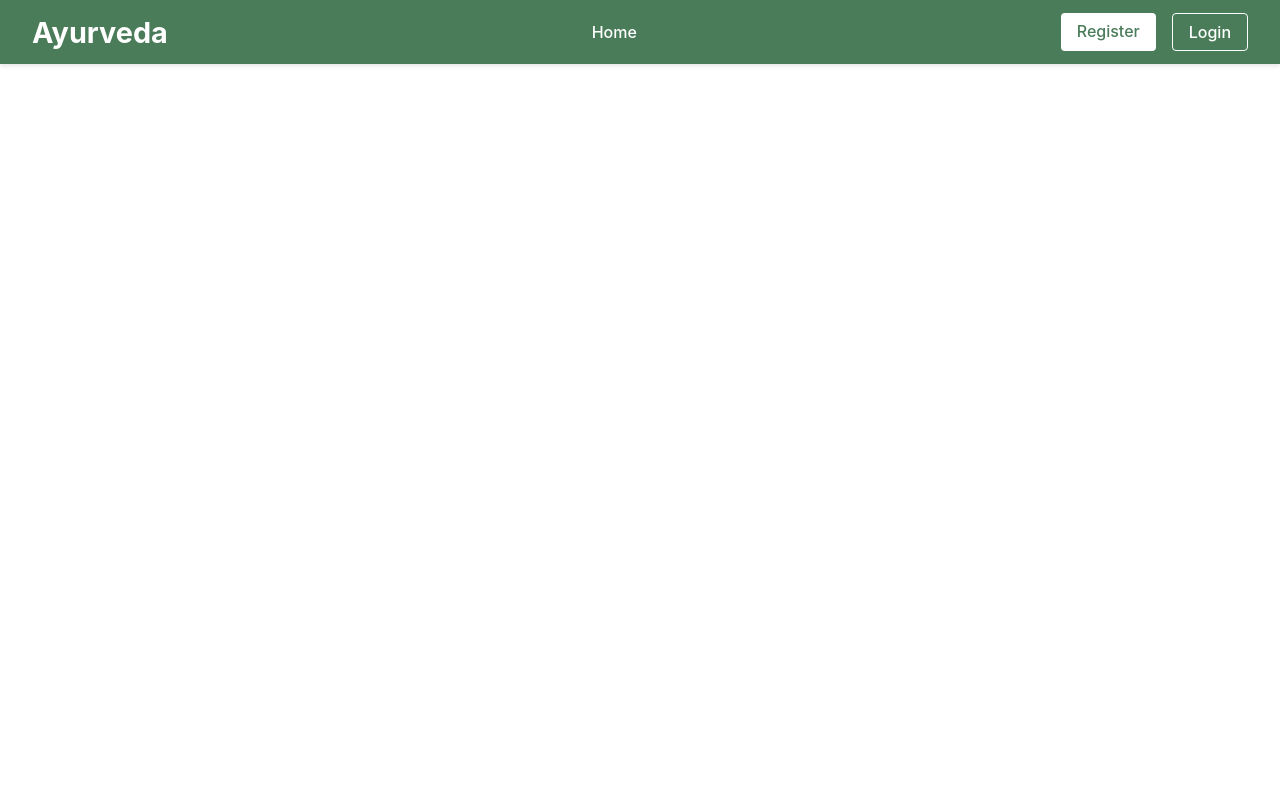
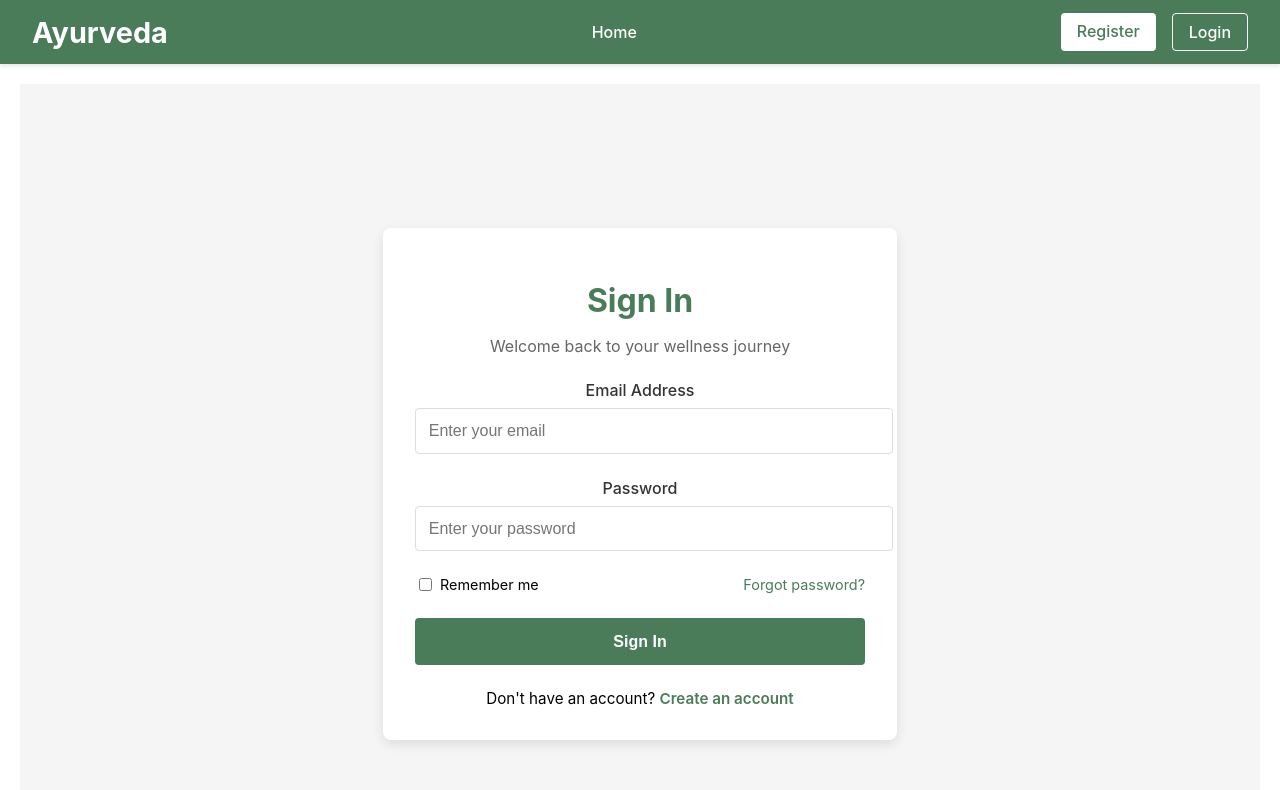
Before and after one commit to Thisun-17/Ayurvedic-Health-Assistant, a React (Create React App) app in the folder client/: page /login in a window 1280 px wide. Shown: the top 790 px of the page. Built offline with nearby package versions, Linux system fonts and the light colour scheme; no server answers.

Commit message:
feat: implement login page and enhance dosha quiz error handling

```diff
--- a/client/src/App.js
+++ b/client/src/App.js
@@ -7,6 +7,7 @@ import Profile from './pages/Profile';
 import HealthTracker from './pages/HealthTracker';
 import Practitioners from './pages/Practitioners';
 import Registration from './pages/Registration';
+import Login from './pages/Login';
 
 function App() {
   return (
@@ -20,6 +21,7 @@ function App() {
             <Route path="/tracker" element={<HealthTracker />} />
             <Route path="/practitioners" element={<Practitioners />} />
             <Route path="/register" element={<Registration />} />
+            <Route path="/login" element={<Login />} />
           </Routes>
         </main>
       </div>
--- a/client/src/components/DoshaQuiz.js
+++ b/client/src/components/DoshaQuiz.js
@@ -14,10 +14,15 @@ function DoshaQuiz() {
     const fetchQuizQuestions = async () => {
       try {
         setLoading(true);
-        const data = await doshaService.getQuizQuestions();
-        setQuestions(data);
-        // Initialize empty answers array based on number of questions
-        setAnswers(Array(data.length).fill(null));
+        const response = await doshaService.getQuizQuestions();
+        // Extract questions from the response
+        if (response && response.success && response.questions) {
+          setQuestions(response.questions);
+          // Initialize empty answers array based on number of questions
+          setAnswers(Array(response.questions.length).fill(null));
+        } else {
+          throw new Error('Invalid response format from server');
+        }
         setLoading(false);
       } catch (err) {
         setError('Failed to load quiz questions. Please try again later.');
@@ -44,8 +49,13 @@ function DoshaQuiz() {
   const submitQuiz = async (finalAnswers) => {
     try {
       setLoading(true);
-      const quizResult = await doshaService.submitQuizAnswers(finalAnswers);
-      setResult(quizResult);
+      const response = await doshaService.submitQuizAnswers(finalAnswers);
+      // Check for the proper response structure
+      if (response && response.success && response.result) {
+        setResult(response.result);
+      } else {
+        throw new Error('Invalid result format from server');
+      }
       setLoading(false);
     } catch (err) {
       setError('Failed to submit quiz. Please try again.');
@@ -60,6 +70,26 @@ function DoshaQuiz() {
     setResult(null);
   };
 
+  // Try again button handler that forces a refresh of the quiz data
+  const handleRetry = async () => {
+    setError(null);
+    setLoading(true);
+    try {
+      const response = await doshaService.getQuizQuestions();
+      if (response && response.success && response.questions) {
+        setQuestions(response.questions);
+        setAnswers(Array(response.questions.length).fill(null));
+      } else {
+        throw new Error('Invalid response format from server');
+      }
+      setLoading(false);
+    } catch (err) {
+      setError('Failed to load quiz questions. Please try again later.');
+      setLoading(false);
+      console.error('Error fetching quiz questions:', err);
+    }
+  };
+
   if (loading) {
     return (
       <div className="dosha-quiz">
@@ -72,7 +102,7 @@ function DoshaQuiz() {
     return (
       <div className="dosha-quiz">
         <div className="error">{error}</div>
-        <button onClick={() => window.location.reload()}>Retry</button>
+        <button onClick={handleRetry}>Retry</button>
       </div>
     );
   }
--- /dev/null
+++ b/client/src/pages/Login.js
@@ -0,0 +1,165 @@
+import React, { useState } from 'react';
+import { Link, useNavigate } from 'react-router-dom';
+import authService from '../services/authService';
+import '../styles/Login.css';
+
+function Login() {
+  const navigate = useNavigate();
+  const [formData, setFormData] = useState({
+    email: '',
+    password: '',
+    rememberMe: false
+  });
+
+  const [formErrors, setFormErrors] = useState({});
+  const [isSubmitting, setIsSubmitting] = useState(false);
+  const [loginError, setLoginError] = useState('');
+
+  const handleChange = (e) => {
+    const { name, value, type, checked } = e.target;
+    setFormData({
+      ...formData,
+      [name]: type === 'checkbox' ? checked : value
+    });
+
+    // Clear error when field is being edited
+    if (formErrors[name]) {
+      setFormErrors({
+        ...formErrors,
+        [name]: ''
+      });
+    }
+
+    // Clear general login error when user types
+    if (loginError) {
+      setLoginError('');
+    }
+  };
+
+  const validateForm = () => {
+    let errors = {};
+    let isValid = true;
+
+    if (!formData.email.trim()) {
+      errors.email = 'Email is required';
+      isValid = false;
+    } else if (!/\S+@\S+\.\S+/.test(formData.email)) {
+      errors.email = 'Email is invalid';
+      isValid = false;
+    }
+
+    if (!formData.password) {
+      errors.password = 'Password is required';
+      isValid = false;
+    }
+
+    setFormErrors(errors);
+    return isValid;
+  };
+
+  const handleSubmit = async (e) => {
+    e.preventDefault();
+
+    if (validateForm()) {
+      setIsSubmitting(true);
+      setLoginError('');
+
+      try {
+        // Call the login service
+        const credentials = {
+          email: formData.email,
+          password: formData.password
+        };
+
+        const response = await authService.login(credentials);
+
+        // Create userData object for localStorage
+        const userData = {
+          firstName: response.user.name.split(' ')[0] || 'User',
+          lastName: response.user.name.split(' ').slice(1).join(' ') || '',
+          email: response.user.email,
+          isAuthenticated: true
+        };
+
+        // Store user data in localStorage
+        localStorage.setItem('userData', JSON.stringify(userData));
+
+        // Redirect to profile page or home page
+        navigate('/profile');
+      } catch (error) {
+        setLoginError(error.message || 'Invalid email or password. Please try again.');
+      } finally {
+        setIsSubmitting(false);
+      }
+    }
+  };
+
+  return (
+    <div className="login-page">
+      <div className="login-container">
+        <h1>Sign In</h1>
+        <p className="subtitle">Welcome back to your wellness journey</p>
+
+        {loginError && (
+          <div className="error-alert">
+            {loginError}
+          </div>
+        )}
+
+        <form className="login-form" onSubmit={handleSubmit}>
+          <div className="form-group">
+            <label htmlFor="email">Email Address</label>
+            <input
+              type="email"
+              id="email"
+              name="email"
+              value={formData.email}
+              onChange={handleChange}
+              className={formErrors.email ? 'error' : ''}
+              placeholder="Enter your email"
+            />
+            {formErrors.email && <span className="error-message">{formErrors.email}</span>}
+          </div>
+
+          <div className="form-group">
+            <label htmlFor="password">Password</label>
+            <input
+              type="password"
+              id="password"
+              name="password"
+              value={formData.password}
+              onChange={handleChange}
+              className={formErrors.password ? 'error' : ''}
+              placeholder="Enter your password"
+            />
+            {formErrors.password && <span className="error-message">{formErrors.password}</span>}
+          </div>
+
+          <div className="form-options">
+            <div className="checkbox-container">
+              <input
+                type="checkbox"
+                id="rememberMe"
+                name="rememberMe"
+                checked={formData.rememberMe}
+                onChange={handleChange}
+              />
+              <label htmlFor="rememberMe">Remember me</label>
+            </div>
+            <Link to="/forgot-password" className="forgot-password-link">Forgot password?</Link>
+          </div>
+
+          <button type="submit" className="login-button" disabled={isSubmitting}>
+            {isSubmitting ? 'Signing In...' : 'Sign In'}
+          </button>
+        </form>
+
+        <div className="register-link">
+          Don't have an account? <Link to="/register">Create an account</Link>
+        </div>
+      </div>
+    </div>
+  );
+}
+
+export default Login;
--- /dev/null
+++ b/client/src/styles/Login.css
@@ -0,0 +1,160 @@
+.login-page {
+  display: flex;
+  justify-content: center;
+  align-items: center;
+  padding: 2rem;
+  min-height: calc(100vh - 64px); /* Adjust based on navbar height */
+  background-color: #f5f5f5;
+}
+
+.login-container {
+  width: 100%;
+  max-width: 450px;
+  padding: 2rem;
+  background-color: #fff;
+  border-radius: 8px;
+  box-shadow: 0 4px 12px rgba(0, 0, 0, 0.1);
+}
+
+.login-container h1 {
+  color: #4a7c59;
+  margin-bottom: 0.5rem;
+  text-align: center;
+}
+
+.subtitle {
+  color: #666;
+  text-align: center;
+  margin-bottom: 1.5rem;
+}
+
+.login-form {
+  width: 100%;
+  margin-bottom: 1.5rem;
+}
+
+.form-group {
+  margin-bottom: 1.5rem;
+}
+
+.form-group label {
+  display: block;
+  margin-bottom: 0.5rem;
+  color: #333;
+  font-weight: 500;
+}
+
+.form-group input {
+  width: 100%;
+  padding: 0.8rem;
+  border: 1px solid #ddd;
+  border-radius: 4px;
+  font-size: 1rem;
+}
+
+.form-group input:focus {
+  outline: none;
+  border-color: #4a7c59;
+  box-shadow: 0 0 0 2px rgba(74, 124, 89, 0.2);
+}
+
+.form-group input.error {
+  border-color: #e53935;
+}
+
+.error-message {
+  color: #e53935;
+  font-size: 0.875rem;
+  margin-top: 0.25rem;
+  display: block;
+}
+
+.error-alert {
+  padding: 0.75rem 1rem;
+  background-color: #ffebee;
+  color: #e53935;
+  border: 1px solid #ffcdd2;
+  border-radius: 4px;
+  margin-bottom: 1.5rem;
+  text-align: center;
+}
+
+.form-options {
+  display: flex;
+  justify-content: space-between;
+  align-items: center;
+  margin-bottom: 1.5rem;
+}
+
+.checkbox-container {
+  display: flex;
+  align-items: center;
+  cursor: pointer;
+  font-weight: normal;
+  font-size: 0.9rem;
+}
+
+.checkbox-container input {
+  width: auto;
+  margin-right: 0.5rem;
+}
+
+.forgot-password-link {
+  color: #4a7c59;
+  text-decoration: none;
+  font-size: 0.9rem;
+  transition: color 0.3s;
+}
+
+.forgot-password-link:hover {
+  text-decoration: underline;
+  color: #3a6249;
+}
+
+.login-button {
+  background-color: #4a7c59;
+  color: white;
+  border: none;
+  padding: 0.9rem 1.5rem;
+  border-radius: 4px;
+  cursor: pointer;
+  font-size: 1rem;
+  font-weight: 600;
+  width: 100%;
+  transition: background-color 0.3s;
+}
+
+.login-button:hover:not(:disabled) {
+  background-color: #3a6249;
+}
+
+.login-button:disabled {
+  background-color: #92b8a0;
+  cursor: not-allowed;
+}
+
+.register-link {
+  text-align: center;
+  font-size: 0.95rem;
+}
+
+.register-link a {
+  color: #4a7c59;
+  text-decoration: none;
+  font-weight: 600;
+}
+
+.register-link a:hover {
+  text-decoration: underline;
+}
+
+/* Responsive adjustments */
+@media (max-width: 768px) {
+  .login-container {
+    padding: 1.5rem;
+  }
+
+  .login-page {
+    padding: 1rem;
+  }
+}
```
